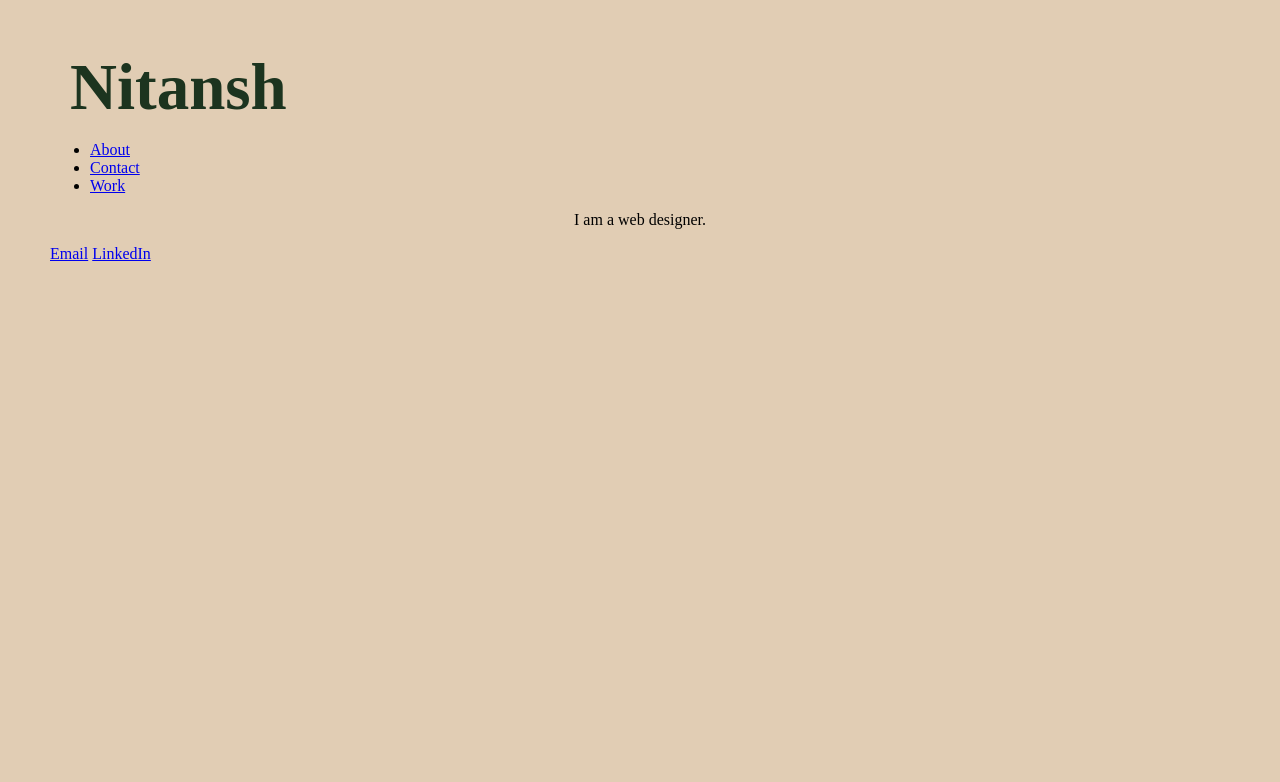
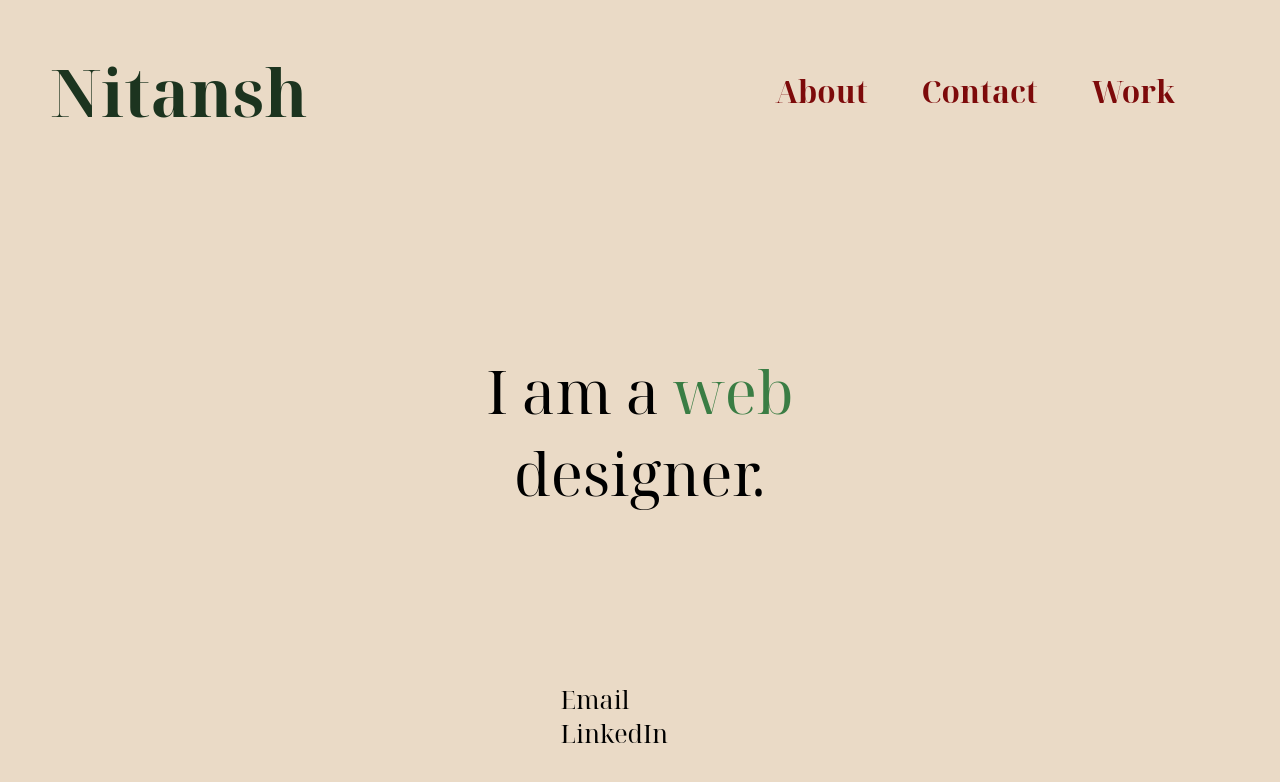
Before and after one commit to real-Ni/portfolio, a plain HTML site: page index.html in a window 1280 px wide. Drawn offline with Linux system fonts and the light colour scheme.

Commit message:
style.css

```diff
--- a/style.css
+++ b/style.css
@@ -1,12 +1,42 @@
 html {
-    background-color: #E1CDB4;
+    background-color: #eadac6;
 }
 
+* {
+    text-decoration: none;
+    font-family: "Apple Garamond", 'Noto Serif Display', 'URW Palladio L', P052, Sylfaen, serserif;
+
+}
 body {
-    margin: 50px;
+    position: relative;
+    padding: 0;
+    margin: 0;
 }
+body > p {
+    position: absolute;
+    font-family: "Apple Garamond", 'Noto Serif Display', 'URW Palladio L', P052, Sylfaen, serserif;
+    top: 290px;
+    font-size: 60px;
+    left: 30%;
+    right:30%;
+}
+nav {
+    height: 176.5px;
+}
+.nav {
+    left:0px;
+    top:0px;
+    display: flex;
+    align-items: center;
+    justify-content: space-between;
+    padding:30px;
+    z-index: 10;
+    background-color: #eadac6;
+}
+
 #Nitansh {
-    font-family: "Apple Garamond", serif;
+    display: inline-block;
+    font-family: "Apple Garamond", 'Noto Serif Display', 'URW Palladio L', P052, Sylfaen, serserif;
     font-optical-sizing: auto;
     font-weight: 800;
     font-style: normal;
@@ -14,9 +44,125 @@ body {
     font-size: 65px;
     padding-left: 20px;
     text-decoration: none;
-    transition: all 400ms;
+    transition: transform 400ms ease, color 400ms ease;
+    /* position: fixed; */
+    left: 50px;
+    margin-right: 50px;
 }
+
 #Nitansh:hover {
-    font-size: 70px;
-    font-size-adjust: 20px;
+    transform: scale(1.07);
+    color: #3A7D44;
 }
+
+li {
+    list-style: none;
+    display: inline;
+    position: relative;
+    right: 50px;
+}
+
+li a {
+    display: inline-block;
+    font-size: 30px;
+    font-weight: 590;
+    margin: 25px;
+    color: #7D0A0A;
+    transition: transform 300ms ease, color 0.3s ease;
+}
+
+.item1:hover {
+    transform: scale(1.2);
+    color: #3A7D44;
+}
+
+.item2:hover {
+    transform: scale(1.2);
+    color: #3A7D44;
+}
+
+.item3:hover {
+    transform: scale(1.2);
+    color: #3A7D44;
+}
+
+.work {
+    justify-items: center;
+}
+
+.block {
+    position: relative;
+    display: inline-block;
+    border: 2px solid black;
+    width: 400px;
+    height: 600px;
+    margin: 25px;
+    margin-bottom: 100px;
+}
+
+.work > p {
+    font-family: "Apple Garamond", 'Noto Serif Display', 'URW Palladio L', P052, Sylfaen, serserif;
+    font-size: 30px;
+}
+
+
+.photo {
+    position: absolute;
+    top: 5%;
+    left: 5%;
+    right: 5%;
+    height: 320px;
+    display: inline-block;
+    border: 0.5px solid black;
+}
+
+.otherpage {
+    background-color: #1C341F;
+    height: 150px;
+    margin:0;
+    padding: 0;
+}
+
+.mainpage {
+    position: fixed;
+    bottom: 50px;
+    left: 43%;
+    right:43%;
+}
+
+.mainpage > a {
+    color: black;
+    margin: 10px;
+    font-size: 25px;
+}
+
+.web {
+    color: #3A7D44;
+}
+
+.web:hover {
+    color: #eadac6;
+    background-color: #3A7D44;
+}
+
+.mainpage > a:hover {
+    color: #3A7D44;
+}
+/* #circle {
+    width: 200px;
+    height: 200px;
+    background-color: black;
+    border-radius: 50%;
+    position: absolute;
+    top:150px;
+    left:250px;
+}
+
+#box {
+    width: 500px;
+    height: 300px;
+    background-color: white;
+    position:relative;
+    top:300px;
+    left:200px;
+} */
```
